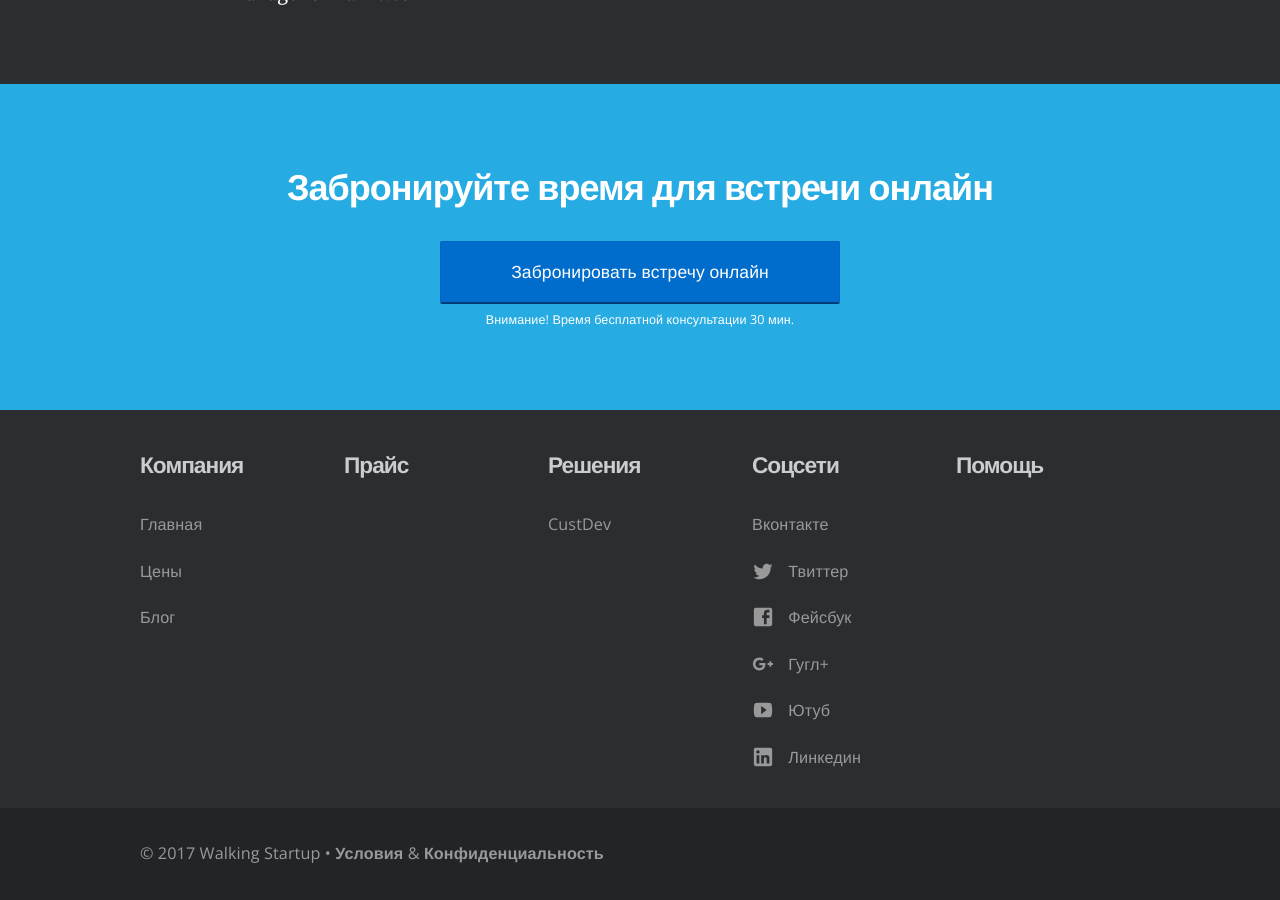
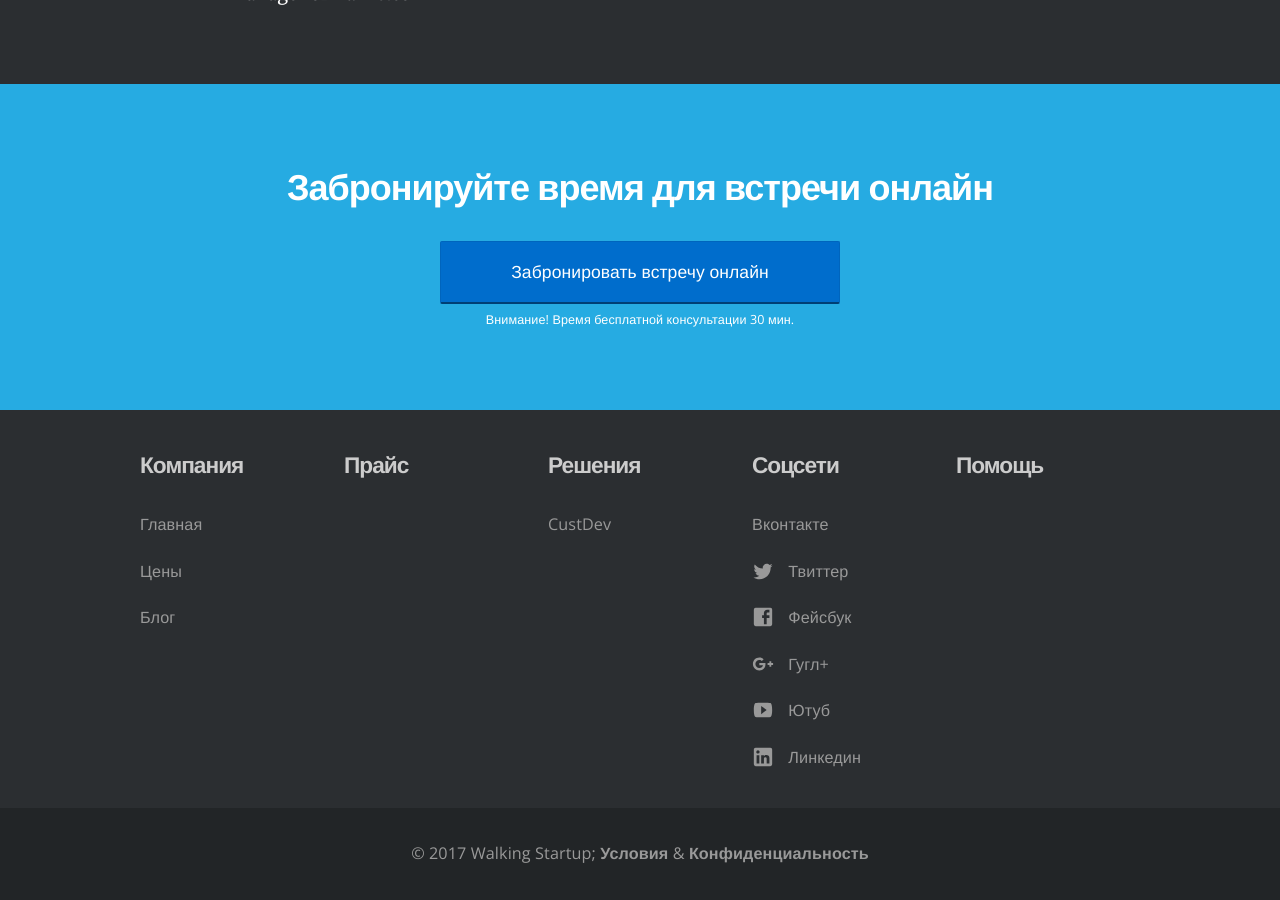
Before and after one commit to RakhimyanTim/walkingstartup.github.io, a Jekyll site: the page built from pages/index.html, in a window 1280 px wide and 900 px high, scrolled down 5455 px. Built offline with Jekyll 4.4.1, drawn with Linux system fonts in a browser that asks for light colours; nearby versions of some CDN libraries.

Commit message:
Update default.html

```diff
--- a/_layouts/default.html
+++ b/_layouts/default.html
@@ -88,8 +88,8 @@
 			</div>
 
 			<div class="legal-line">
-				<p class="container">
-					&copy; {{ site.time | date: '%Y' }} Walking Startup &bull;
+				<p class="container" style="text-align: center;">
+					&copy; {{ site.time | date: '%Y' }} Walking Startup;
 					<a href="">Условия</a> &amp;
 					<a href="">Конфиденциальность</a>
 				</p>
```
